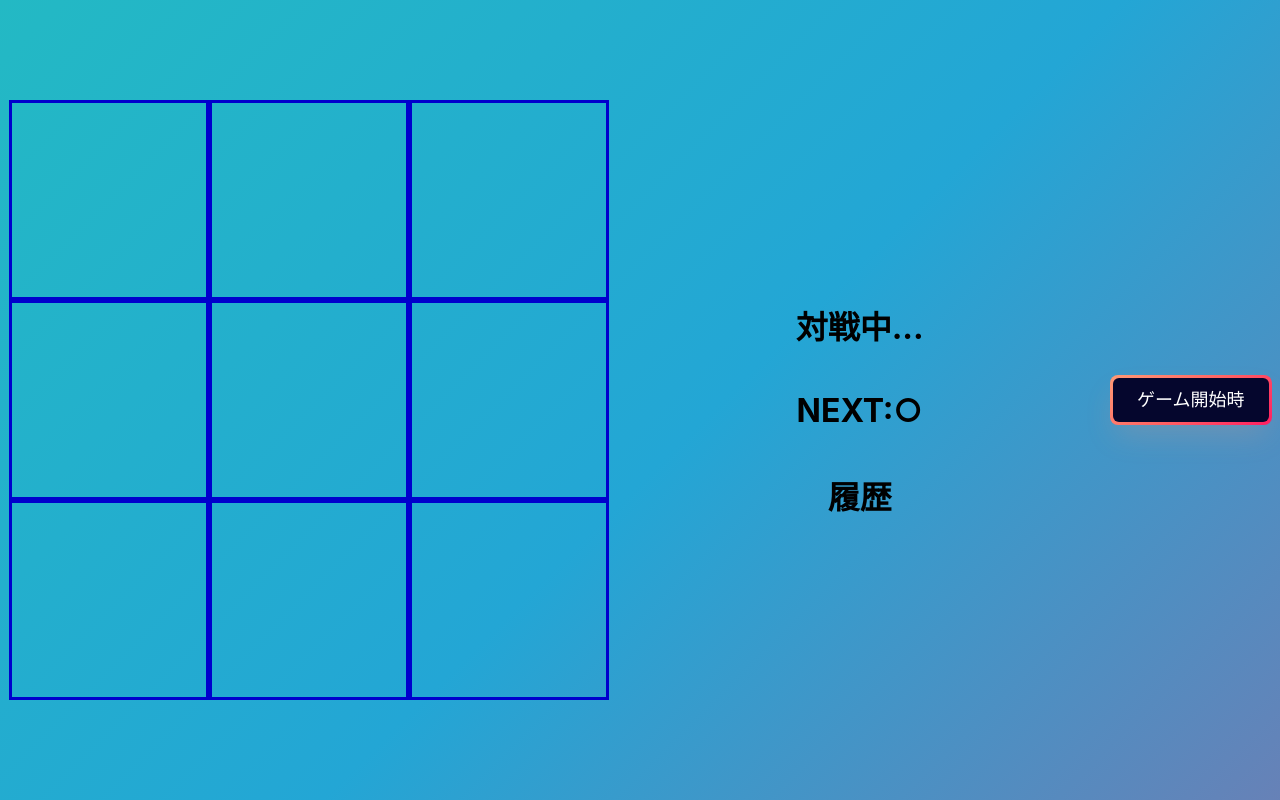
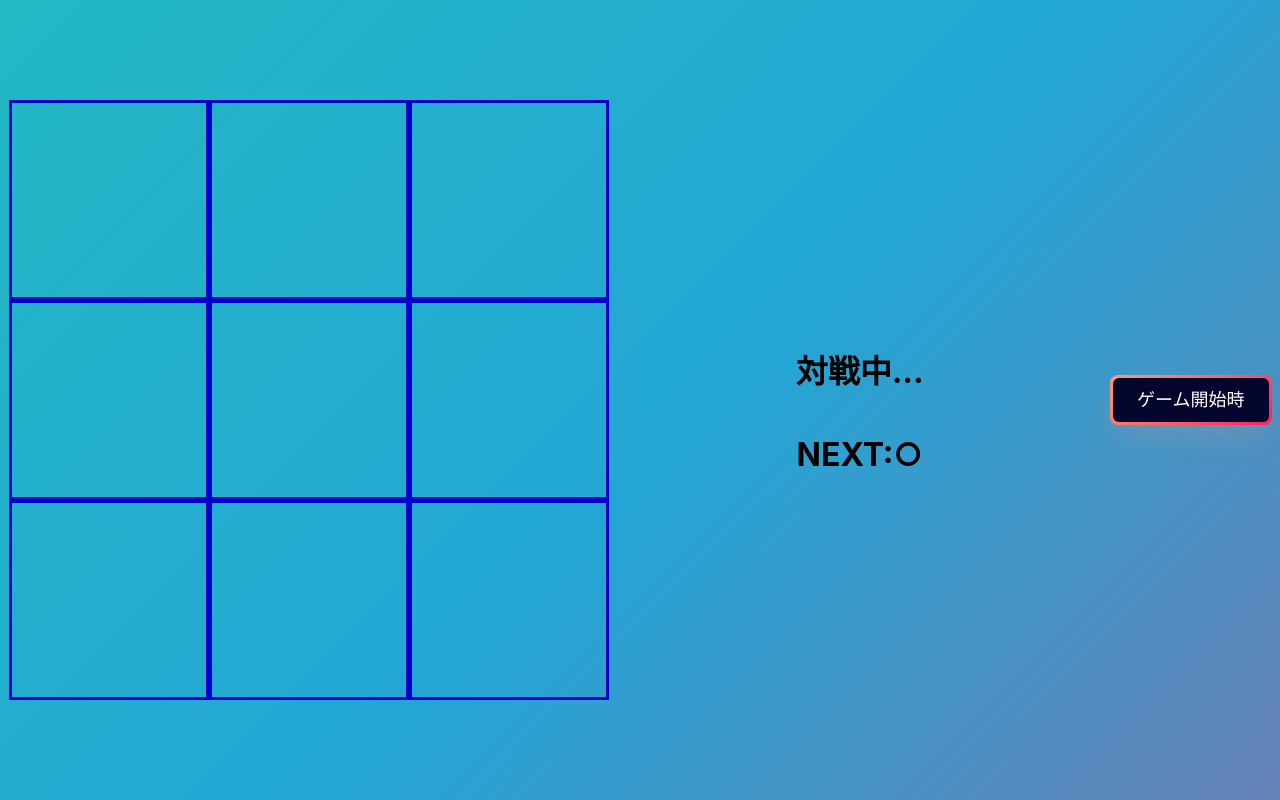
Before and after one commit to tiyo5151/OX, a Next.js app: page / in a window 1280 px wide. Built offline with nearby package versions, Linux system fonts and the light colour scheme.

Commit message:
ちょっと修正

```diff
--- a/src/component/information.tsx
+++ b/src/component/information.tsx
@@ -20,7 +20,6 @@ const Information: React.FC<Props> = ({ winner, turn, jumpTo, history }) => {
           <h1>{winner === 1 ? '○' : '×'}の勝ち！</h1>
         )}
         <h1>NEXT:{turn === 1 ? '○' : '×'}</h1>
-        <h1>履歴</h1>
       </div>
       <div className={styles.history}>
         {history.map((_, step) => (
```
